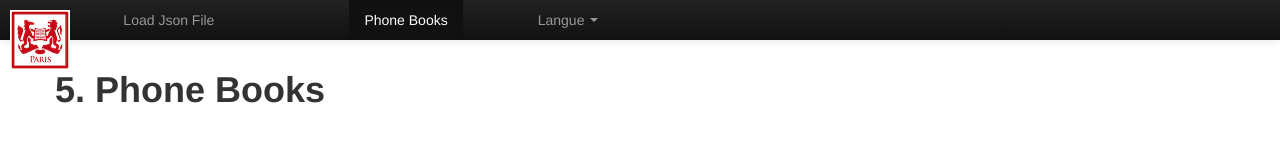
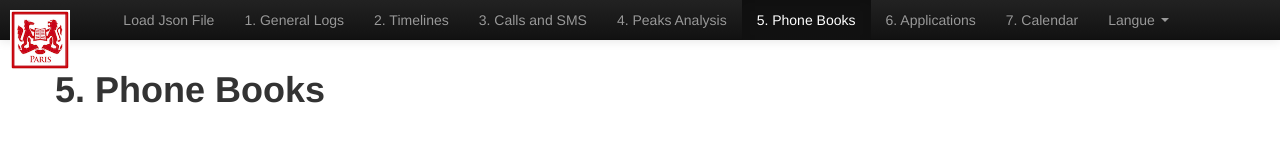
Before and after one commit to medialab/habitele, a browser extension: page phone_books.html in a window 1280 px wide. Drawn offline with Linux system fonts and the light colour scheme.

Commit message:
Voc updated

```diff
--- a/phone_books.html
+++ b/phone_books.html
@@ -32,13 +32,13 @@
           <div class="nav-collapse">
             <ul class="nav">
               <li><a href="index.html" data-lang="index" class="after_loaded"></a></li>
-              <li><a href="general_logs.html" data-lang="general_logs" class="after_loaded"></a></li>
-              <li><a href="activity_timelines.html" data-lang="timelines" class="after_loaded"></a></li>
-              <li><a href="journal_of_calls.html" data-lang="journal" class="after_loaded"></a></li>
-              <li><a href="activities_peaks_analysis.html" data-lang="peaks_analysis" class="after_loaded"></a></li>
-              <li class="active"><a href="#" data-lang="phone_books" class="after_loaded"></a></li>
-              <li><a href="applications.html" data-lang="applications" class="after_loaded"></a></li>
-              <li><a href="calendar.html" data-lang="calendar" class="after_loaded"></a></li>
+              <li><a href="general_logs.html" data-lang="general_logs_title" class="after_loaded"></a></li>
+              <li><a href="activity_timelines.html" data-lang="timelines_title" class="after_loaded"></a></li>
+              <li><a href="journal_of_calls.html" data-lang="journal_title" class="after_loaded"></a></li>
+              <li><a href="activities_peaks_analysis.html" data-lang="peaks_analysis_title" class="after_loaded"></a></li>
+              <li class="active"><a href="#" data-lang="phone_books_title" class="after_loaded"></a></li>
+              <li><a href="applications.html" data-lang="applications_title" class="after_loaded"></a></li>
+              <li><a href="calendar.html" data-lang="calendar_title" class="after_loaded"></a></li>
               <li class="dropdown">
                 <a class="dropdown-toggle" data-toggle="dropdown" href="#">
                   <span data-lang="langue"></span>
```
Also changed, not shown: activities_peaks_analysis.html (+1 -1 lines), journal_of_calls.html (+1 -1 lines).
